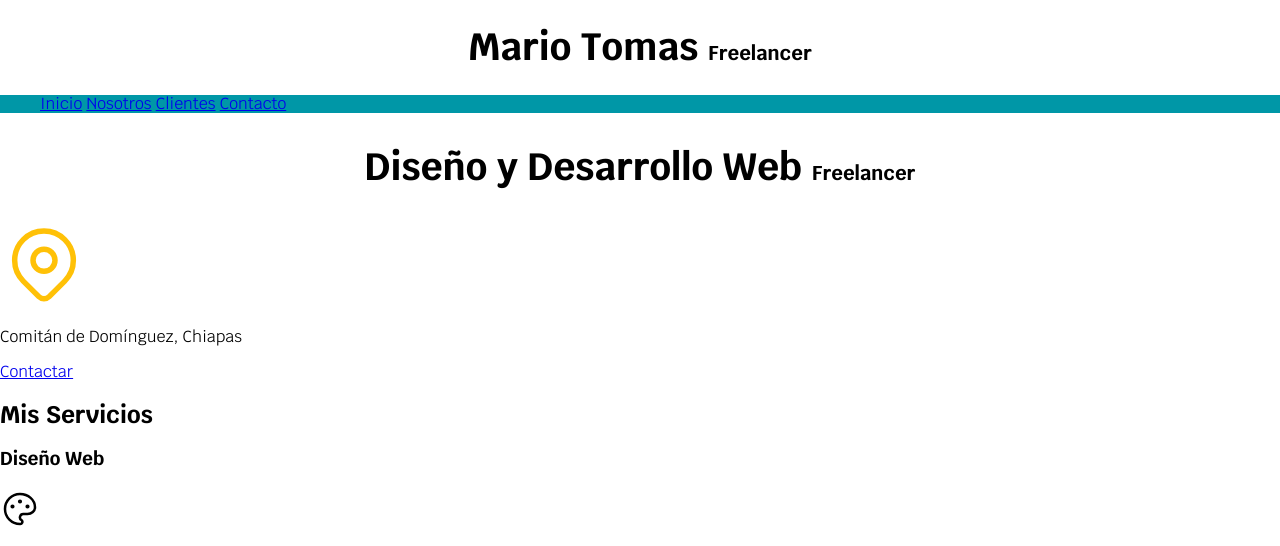
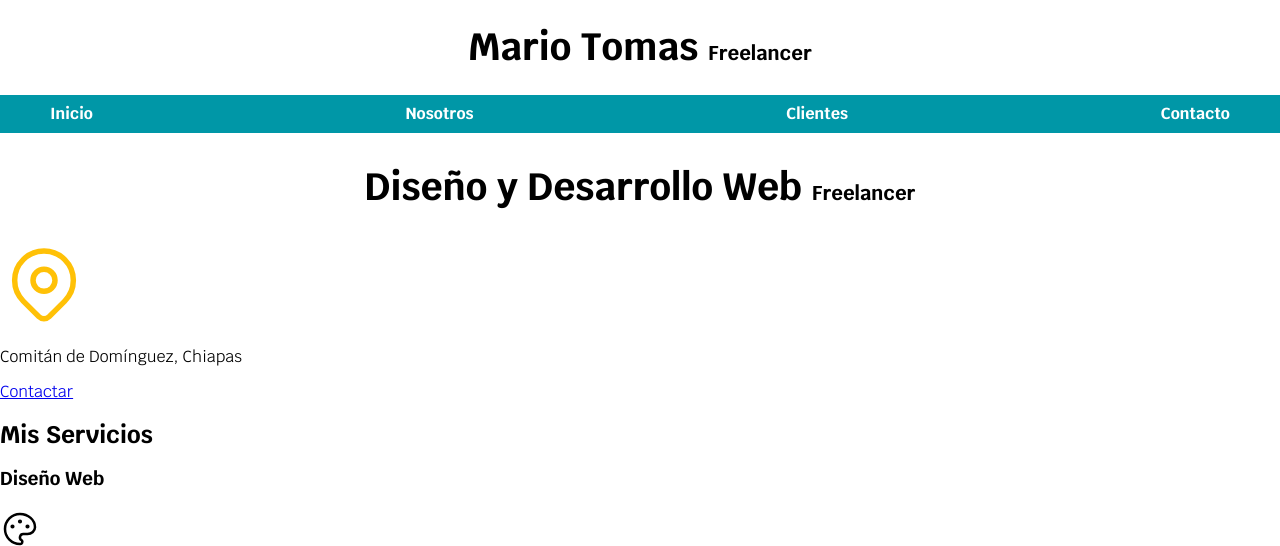
Before and after one commit to MarioTomas0209/freelancer, a plain HTML site: page index.html in a window 1280 px wide. Shown: the top 546 px of the page. Drawn offline with Linux system fonts and the light colour scheme.

Commit message:
se termino el header

```diff
--- a/css/styles.css
+++ b/css/styles.css
@@ -14,7 +14,13 @@ body{
     font-size: 16px;
     font-family: 'Krub', sans-serif;
 }
+/* UTILIDADES */
+.contenedor{
+    width: 120rem;
+    margin: 0 auto;
+}
 
+/* HEADER */
 .titulo{
     text-align: center;
     font-size: 3.8rem;
@@ -29,9 +35,16 @@ body{
     background-color: var(--secundario);
 }
 .nav-principal{
+    display: flex;
+    justify-content: space-between;
 }
-
-.contenedor{
-    width: 120rem;
-    margin: 0 auto;
+.nav-principal a{
+    padding: 1rem;
+    color: var(--blanco);
+    text-decoration: none;
+    font-weight: 700;
 }
+.nav-principal a:hover{
+    background-color: var(--primario);
+    color: var(--oscuro);
+}
```
